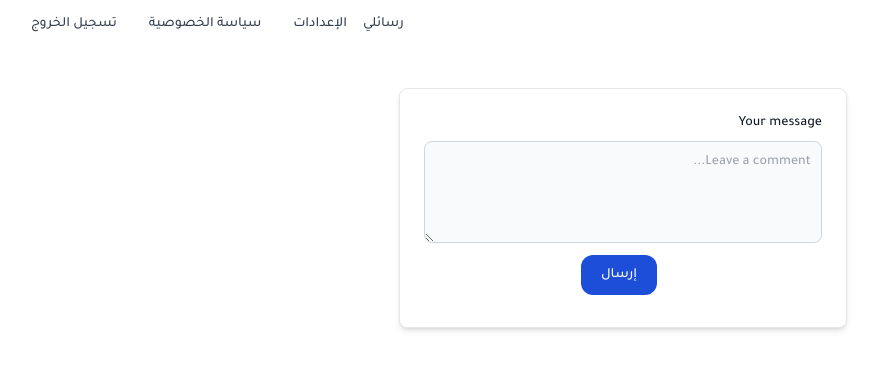
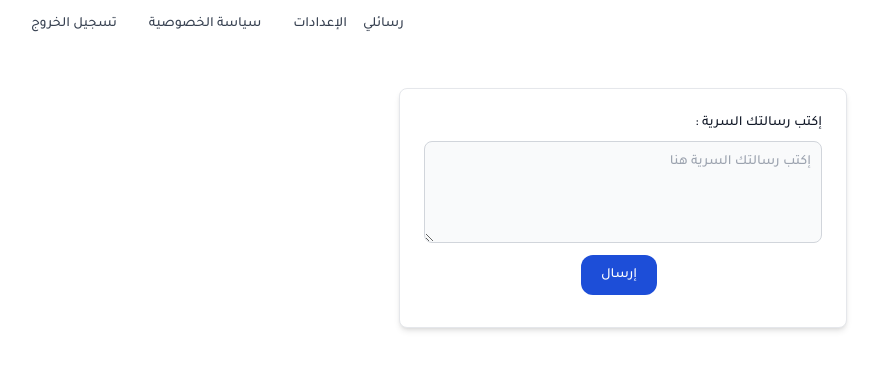
Before and after one commit to yoelhaim/saraha_front_end, a React (Create React App) app: page /send/1 in a window 1280 px wide. Shown: the top 370 px of the page, without its empty margins (125-1003 px from the left). Built offline with nearby package versions, Linux system fonts and the light colour scheme.

Commit message:
add placeholder

```diff
--- a/src/home/SendMessage.jsx
+++ b/src/home/SendMessage.jsx
@@ -32,13 +32,13 @@ function SendMessage() {
           htmlFor="message"
           className="block mb-2 text-sm font-medium text-gray-900 dark:text-gray-400"
         >
-          Your message
+          إكتب رسالتك السرية :
         </label>
         <textarea
           id="message"
           rows="4"
           className="block p-2.5 w-full text-sm text-gray-900 bg-gray-50 rounded-lg border border-gray-300 focus:ring-blue-500 focus:border-blue-500 "
-          placeholder="Leave a comment..."
+          placeholder="إكتب رسالتك السرية هنا"
           onChange={(e) => setMsg(e.target.value)}
         ></textarea>
         <div className="mt-3 mx-auto  justify-center text-center">
```
